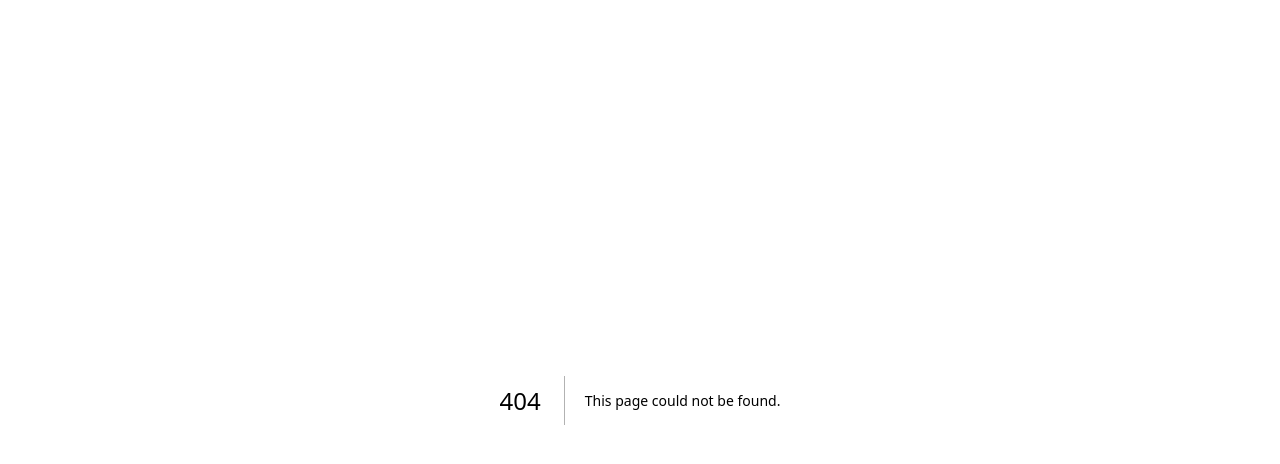
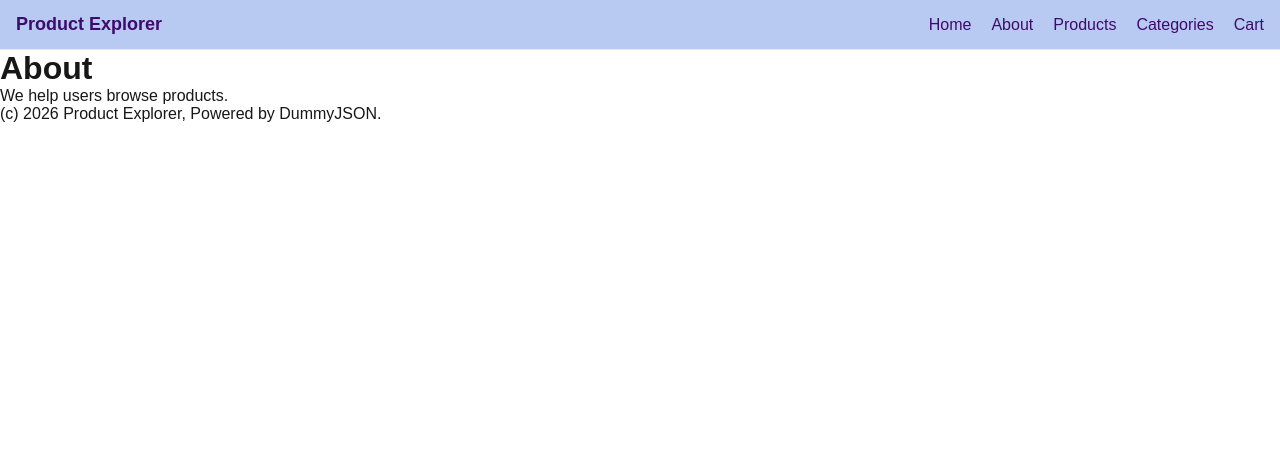
Before and after one commit to dvlpFDSkmr/NextJS_mastery_lab, a Next.js app in the folder product-explorer/: page /about in a window 1280 px wide. Before the commit this address had no page. Shown: the top 464 px of the page. Built offline with nearby package versions, Linux system fonts and the light colour scheme.

Commit message:
Implement layout structure with Navbar and Footer components, add About and Contact pages, and create PageHeading and PageInformation components

```diff
--- /dev/null
+++ b/product-explorer/src/components/Footer.tsx
@@ -0,0 +1,7 @@
+export default function Footer() {
+  return (
+    <footer>
+      <p>(c) 2026 Product Explorer, Powered by DummyJSON.</p>
+    </footer>
+  );
+}
--- /dev/null
+++ b/product-explorer/src/components/Layout.tsx
@@ -0,0 +1,17 @@
+import React from "react";
+import Navbar from "./Navbar";
+import Footer from "./Footer";
+
+type LayoutProps = {
+  children: React.ReactNode;
+};
+
+export default function Layout({ children }: LayoutProps) {
+  return (
+    <div>
+      <Navbar />
+      <main>{children}</main>
+      <Footer />
+    </div>
+  );
+}
--- a/product-explorer/src/components/Navbar.tsx
+++ b/product-explorer/src/components/Navbar.tsx
@@ -7,8 +7,9 @@ export default function Navbar(){
               <Link href="/">Product Explorer</Link>
 
               <nav className={styles.navbar}>
-                <p>Home</p>
-                <p>Products</p>
+                <Link href="/">Home</Link>
+                <Link href="/about">About</Link>
+                <Link href="/products">Products</Link>
                 <p>Categories</p>
                 <p>Cart</p>
               </nav>
--- /dev/null
+++ b/product-explorer/src/components/PageHeading.tsx
@@ -0,0 +1,7 @@
+type PageHeadingProps = {
+  heading: string;
+};
+
+export default function PageHeading({ heading }: PageHeadingProps) {
+  return <h1>{heading}</h1>;
+}
--- /dev/null
+++ b/product-explorer/src/components/PageInformation.tsx
@@ -0,0 +1,7 @@
+type PageInformarionProps = {
+  info: string;
+};
+
+export default function PageInformarion({ info }: PageInformarionProps) {
+  return <p>{info}</p>;
+}
--- a/product-explorer/src/pages/_app.tsx
+++ b/product-explorer/src/pages/_app.tsx
@@ -1,6 +1,11 @@
+import Layout from "@/components/Layout";
 import "@/styles/globals.css";
 import type { AppProps } from "next/app";
 
 export default function App({ Component, pageProps }: AppProps) {
-  return <Component {...pageProps} />;
+  return (
+    <Layout>
+      <Component {...pageProps} />
+    </Layout>
+  );
 }
--- /dev/null
+++ b/product-explorer/src/pages/about.tsx
@@ -0,0 +1,13 @@
+import PageHeading from "@/components/PageHeading";
+import PageInformarion from "@/components/PageInformation";
+
+export function About() {
+  return (
+    <div className="About">
+      <PageHeading heading="About" />
+      <PageInformarion info="We help users browse products." />
+    </div>
+  );
+}
+
+export default About;
--- a/product-explorer/src/pages/index.tsx
+++ b/product-explorer/src/pages/index.tsx
@@ -1,9 +1,6 @@
-import Navbar from "@/components/Navbar";
-
 export default function Home() {
   return (
     <main>
-      <Navbar />
       <div className="homePage"></div>
     </main>
   );
```
Also changed, not shown: product-explorer/src/pages/contact.tsx (added, +11 -0 lines), product-explorer/src/pages/products/index.tsx (added, +13 -0 lines).
